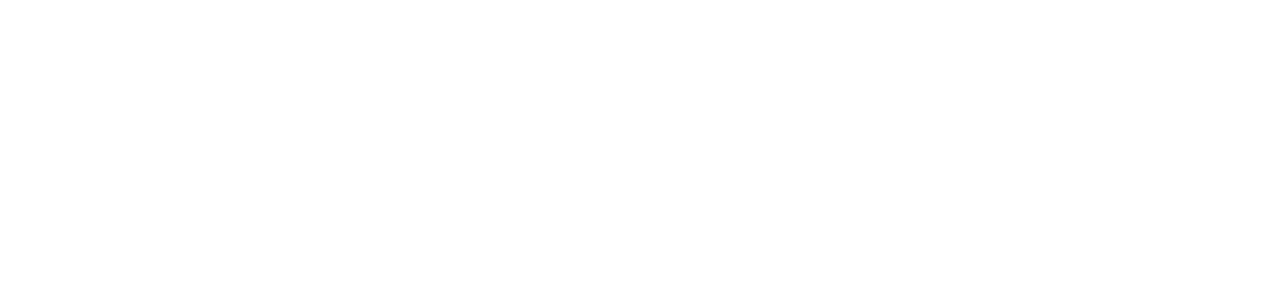
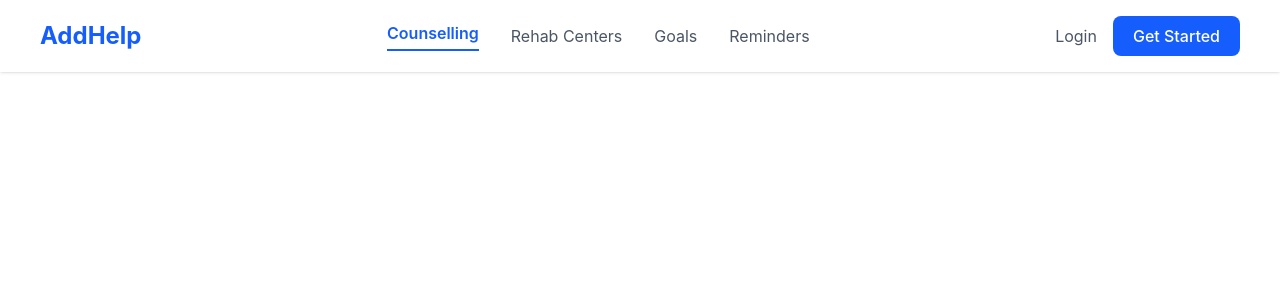
Before and after one commit to Agyenim24/Addhelp, a React (Vite) app: page /Navbar in a window 1280 px wide. Before the commit this address had no page. Shown: the top 300 px of the page. Built offline with nearby package versions, Linux system fonts and the light colour scheme.

Commit message:
built navbar and sidebar components

```diff
--- a/src/App.jsx
+++ b/src/App.jsx
@@ -2,13 +2,18 @@ import React from 'react'
 import Login from './pages/Login'
 import { Route, Routes,useLocation} from "react-router-dom"
 import LandingPage from './pages/LandingPage'
+import Navbar from './components/Navbar'
+import Sidebar from './components/Sidebar'
 function App() {
   const Location = useLocation()
   return (
     <div>
+
      <Routes>
       <Route path='/' element={ <Login />}/>
       <Route path='/landingpage' element={<LandingPage />}/>
+       <Route path='/Navbar' element={<Navbar />}/>
+       <Route path='/Sidebar' element={<Sidebar />}/>
      </Routes>
     </div>
   )
--- a/src/componenets/Navbar.jsx
+++ /dev/null
@@ -1,11 +0,0 @@
-import React from 'react'
-
-function Navbar() {
-  return (
-    <div>
-
-    </div>
-  )
-}
-
-export default Navbar
--- /dev/null
+++ b/src/components/Navbar.jsx
@@ -0,0 +1,68 @@
+import { Link } from "react-router-dom";
+
+const Navbar = () => {
+  return (
+    <header className="fixed top-0 left-0 w-full bg-white/80 backdrop-blur-md shadow-sm z-50">
+      <div className="max-w-7xl mx-auto px-6 lg:px-10 py-4 flex items-center justify-between">
+
+        {/* Logo */}
+        <Link
+          to="/"
+          className="text-2xl font-bold text-blue-600"
+        >
+          AddHelp
+        </Link>
+
+        {/* Desktop Navigation */}
+        <nav className="hidden md:flex items-center gap-8">
+          <Link
+            to="/counselling"
+            className="text-blue-600 font-semibold border-b-2 border-blue-600 pb-1"
+          >
+            Counselling
+          </Link>
+
+          <Link
+            to="/rehab-centers"
+            className="text-gray-600 hover:text-blue-600 transition-colors"
+          >
+            Rehab Centers
+          </Link>
+
+          <Link
+            to="/goals"
+            className="text-gray-600 hover:text-blue-600 transition-colors"
+          >
+            Goals
+          </Link>
+
+          <Link
+            to="/reminders"
+            className="text-gray-600 hover:text-blue-600 transition-colors"
+          >
+            Reminders
+          </Link>
+        </nav>
+
+        {/* Buttons */}
+        <div className="flex items-center gap-4">
+          <Link
+            to="/login"
+            className="hidden md:block text-gray-600 hover:text-blue-600 transition-colors"
+          >
+            Login
+          </Link>
+
+          <Link
+            to="/signup"
+            className="bg-blue-600 text-white px-5 py-2 rounded-lg font-medium hover:bg-blue-700 transition-all active:scale-95"
+          >
+            Get Started
+          </Link>
+        </div>
+      </div>
+    </header>
+  );
+};
+
+export default Navbar;
--- /dev/null
+++ b/src/components/Sidebar.jsx
@@ -0,0 +1,89 @@
+import { NavLink } from "react-router-dom";
+import {
+  FiHome,
+  FiCalendar,
+  FiTarget,
+  FiBell,
+  FiUsers,
+  FiSettings,
+  FiLogOut,
+} from "react-icons/fi";
+
+const Sidebar = () => {
+  const menuItems = [
+    {
+      name: "Dashboard",
+      path: "/dashboard",
+      icon: <FiHome size={20} />,
+    },
+    {
+      name: "Counselling",
+      path: "/counselling",
+      icon: <FiUsers size={20} />,
+    },
+    {
+      name: "Appointments",
+      path: "/appointments",
+      icon: <FiCalendar size={20} />,
+    },
+    {
+      name: "Goals",
+      path: "/goals",
+      icon: <FiTarget size={20} />,
+    },
+    {
+      name: "Reminders",
+      path: "/reminders",
+      icon: <FiBell size={20} />,
+    },
+    {
+      name: "Settings",
+      path: "/settings",
+      icon: <FiSettings size={20} />,
+    },
+  ];
+
+  return (
+    <aside className="h-screen w-72 bg-white border-r border-gray-200 fixed left-0 top-0 shadow-sm">
+      {/* Logo */}
+      <div className="h-20 flex items-center px-6 border-b border-gray-200">
+        <h1 className="text-2xl font-bold text-blue-600">
+          AddHelp
+        </h1>
+      </div>
+
+      {/* Navigation */}
+      <nav className="mt-6 px-4">
+        <ul className="space-y-2">
+          {menuItems.map((item) => (
+            <li key={item.path}>
+              <NavLink
+                to={item.path}
+                className={({ isActive }) =>
+                  `flex items-center gap-3 px-4 py-3 rounded-xl transition-all ${
+                    isActive
+                      ? "bg-blue-600 text-white shadow-md"
+                      : "text-gray-600 hover:bg-blue-50 hover:text-blue-600"
+                  }`
+                }
+              >
+                {item.icon}
+                <span className="font-medium">{item.name}</span>
+              </NavLink>
+            </li>
+          ))}
+        </ul>
+      </nav>
+
+      {/* Bottom Section */}
+      <div className="absolute bottom-0 left-0 w-full p-4 border-t border-gray-200">
+        <button className="w-full flex items-center gap-3 px-4 py-3 rounded-xl text-red-500 hover:bg-red-50 transition-all">
+          <FiLogOut size={20} />
+          <span>Logout</span>
+        </button>
+      </div>
+    </aside>
+  );
+};
+
+export default Sidebar;
--- a/src/pages/Login.jsx
+++ b/src/pages/Login.jsx
@@ -19,7 +19,7 @@ function Login() {
   function handleSubmit(e) {
     e.preventDefault();
     alert(email)
-    navigate('/LandingPage')
+    navigate('/Sidebar')
   }
   return (
     <div className="w-full min-h-screen flex flex-col md:flex-row  ">
```
Also changed, not shown: src/componenets/Sidebar.jsx (deleted), src/components/AppointementCard.jsx (added), src/components/NoteCard.jsx (added), src/components/ProtectedRoute.jsx (added), src/components/ReminderCard.jsx (added).
